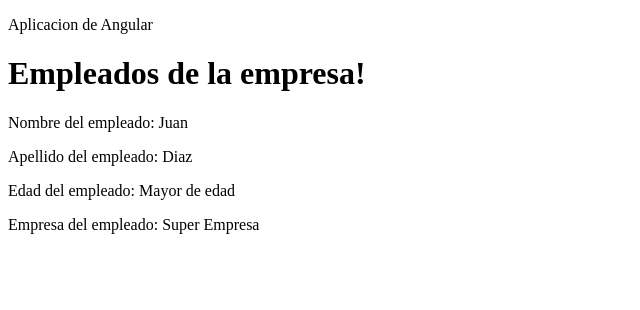
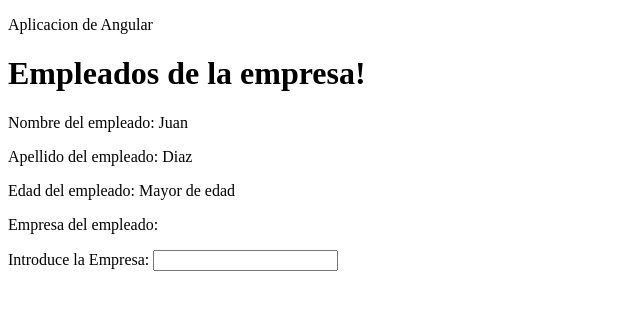
Before and after one commit to kenluzuriaga0/appInicioAngular, an Angular app: page / in a window 1280 px wide. Shown: the top 310 px of the page, without its empty margins (0-640 px from the left). Built offline with nearby package versions, Linux system fonts and the light colour scheme.

Commit message:
Interpolacion - evento Tag

```diff
--- a/src/app/empleado/empleado.component.html
+++ b/src/app/empleado/empleado.component.html
@@ -1,4 +1,9 @@
 <p>Nombre del empleado: {{getNombre()}}  </p>
 <p>Apellido del empleado: {{getApellido()}}  </p>
 <p>Edad del empleado: {{getEdad()>=18?"Mayor de edad":"Menor de edad" }}  </p>  <!--//interpolacion: texto dinamico-->
-<p>Empresa del empleado: {{getEmpresa()}}  </p>
+<p>Empresa del empleado: {{empresa.value}}</p>
+Introduce la Empresa:
+<input type="text" #empresa (keyup)="llamaEmpresa(empresa.value)"> <!--//Evento en html:   (cuando) = "evento(parametro.value)"   -->
+<br>
+<br>
+<!--input type="button" value="Aceptar" (click)="llamaEmpresa(empresa.value)"-->
--- a/src/app/empleado/empleado.component.ts
+++ b/src/app/empleado/empleado.component.ts
@@ -10,7 +10,7 @@ export class EmpleadoComponent implements OnInit {
   private nombre = "Juan";
   private apellido = "Diaz";
   private edad = 23;
-  private empresa = "Super Empresa";
+  //private empresa = "Super Empresa";
 
 
   getNombre() {
@@ -22,10 +22,10 @@ export class EmpleadoComponent implements OnInit {
   getEdad() {
     return this.edad;
   }
-  getEmpresa() {
+  llamaEmpresa(empresa:string){
 
-    return this.empresa;
   }
+
   constructor() { }
   ngOnInit(): void {
   }
```
